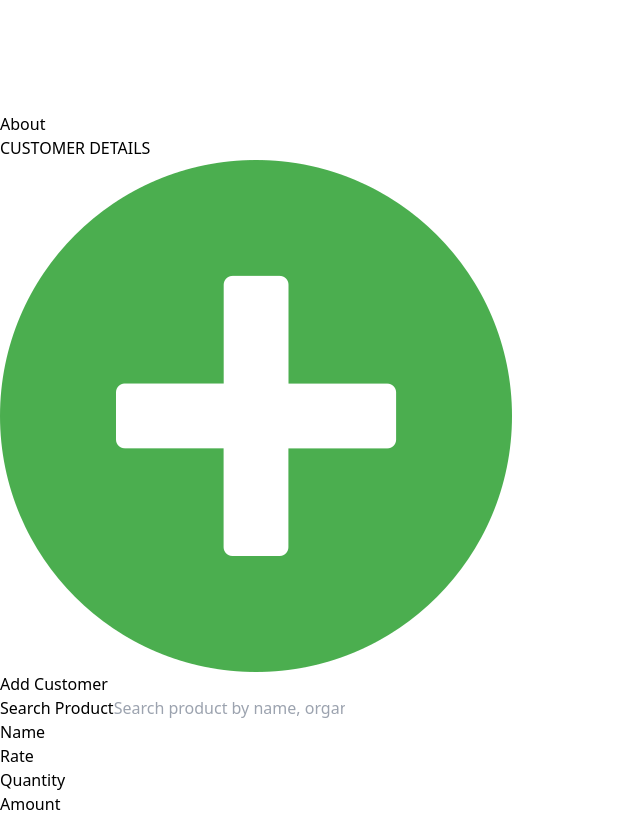
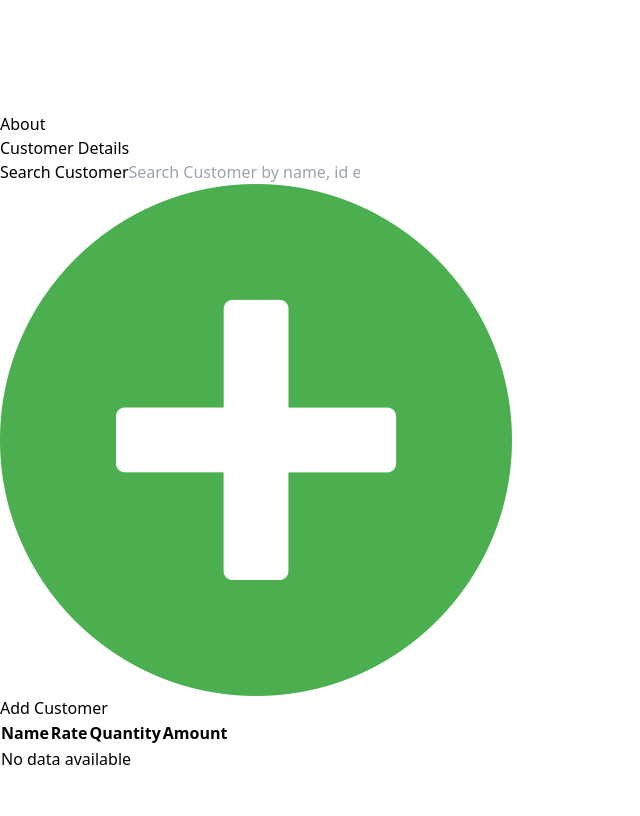
Before and after one commit to santoshjogdand/cloudbill, a React (Vite) app: page /Customers in a window 1280 px wide. Shown: the part 3700-4516 px from the top of the page, without its empty margins (0-640 px from the left). After the commit the page ends 4472 px from the top, so only its background shows below. Built offline with nearby package versions, Linux system fonts and the light colour scheme.

Commit message:
customer

```diff
--- a/src/components/Customers/Customers.jsx
+++ b/src/components/Customers/Customers.jsx
@@ -1,38 +1,75 @@
-import React from 'react'
+import React, { useState, useEffect } from 'react';
 
 const Customers = () => {
+  // Placeholder for customer data
+  const [customers, setCustomers] = useState([]);
+
+  useEffect(() => {
+    // Simulated API call to fetch customers (replace with real API call later)
+    // fetch('/api/customers')
+    //   .then(response => response.json())
+    //   .then(data => setCustomers(data));
+
+    setCustomers([]); // Start with empty data for now
+  }, []);
+
   return (
     <div className='Main bg-blue-100 w-full h-full'>
       <div className='customer_page p-2'>
-        <div className="title text-lg flex gap-[58vw]">
-          <div>CUSTOMER DETAILS</div>
-          <div className='flex gap-2'>
-            <img src="../src/assets/plus.png" className="h-5" alt="plus" />
-            <p className='text-sm'>Add Customer</p>
-          </div>
+        <div className='title flex justify-center text-xl font-bold'>
+          Customer Details
         </div>
-        <div className="product_details_box mt-5">
+        <div className="product_details_box mt-5 ml-10">
+          {/* Search Bar */}
           <div className="flex items-center gap-5 mt-5">
-            <label htmlFor="cname" className="text-sm font-medium">Search Product</label>
+            <label htmlFor="cname" className="text-sm font-medium">Search Customer</label>
             <input
               type="text"
               id="cname"
-              placeholder='Search product by name, organisation or Description'
+              placeholder='Search Customer by name, id etc...'
               className="p-1 border border-gray-300 rounded w-[60%]"
             />
+            <div className='add_customer_logo flex gap-2 ml-20 cursor-pointer'>
+              <img src="../src/assets/plus.png" className="h-5" alt="plus" />
+              <p className='text-sm text-blue-600 hover:underline'>Add Customer</p>
+            </div>
           </div>
+
+          {/* Table Columns */}
           <div className='columns mt-10'>
-            <ul className='flex justify-around'>
-              <li>Name</li>
-              <li>Rate</li>
-              <li>Quantity</li>
-              <li>Amount</li>
-            </ul>
+            <table className="table-auto w-[80%] mx-auto border-collapse border border-gray-300">
+              <thead>
+                <tr className="bg-gray-200">
+                  <th className="border border-gray-400 px-4 py-2">Name</th>
+                  <th className="border border-gray-400 px-4 py-2">Rate</th>
+                  <th className="border border-gray-400 px-4 py-2">Quantity</th>
+                  <th className="border border-gray-400 px-4 py-2">Amount</th>
+                </tr>
+              </thead>
+              <tbody>
+                {customers.length === 0 ? (
+                  <tr>
+                    <td colSpan="4" className="text-center py-4 text-gray-500">
+                      No data available
+                    </td>
+                  </tr>
+                ) : (
+                  customers.map((customer, index) => (
+                    <tr key={index} className="hover:bg-gray-100">
+                      <td className="border border-gray-400 px-4 py-2">{customer.name}</td>
+                      <td className="border border-gray-400 px-4 py-2">{customer.rate}</td>
+                      <td className="border border-gray-400 px-4 py-2">{customer.quantity}</td>
+                      <td className="border border-gray-400 px-4 py-2">{customer.amount}</td>
+                    </tr>
+                  ))
+                )}
+              </tbody>
+            </table>
           </div>
         </div>
       </div>
     </div>
-  )
-}
+  );
+};
 
-export default Customers
+export default Customers;
```
